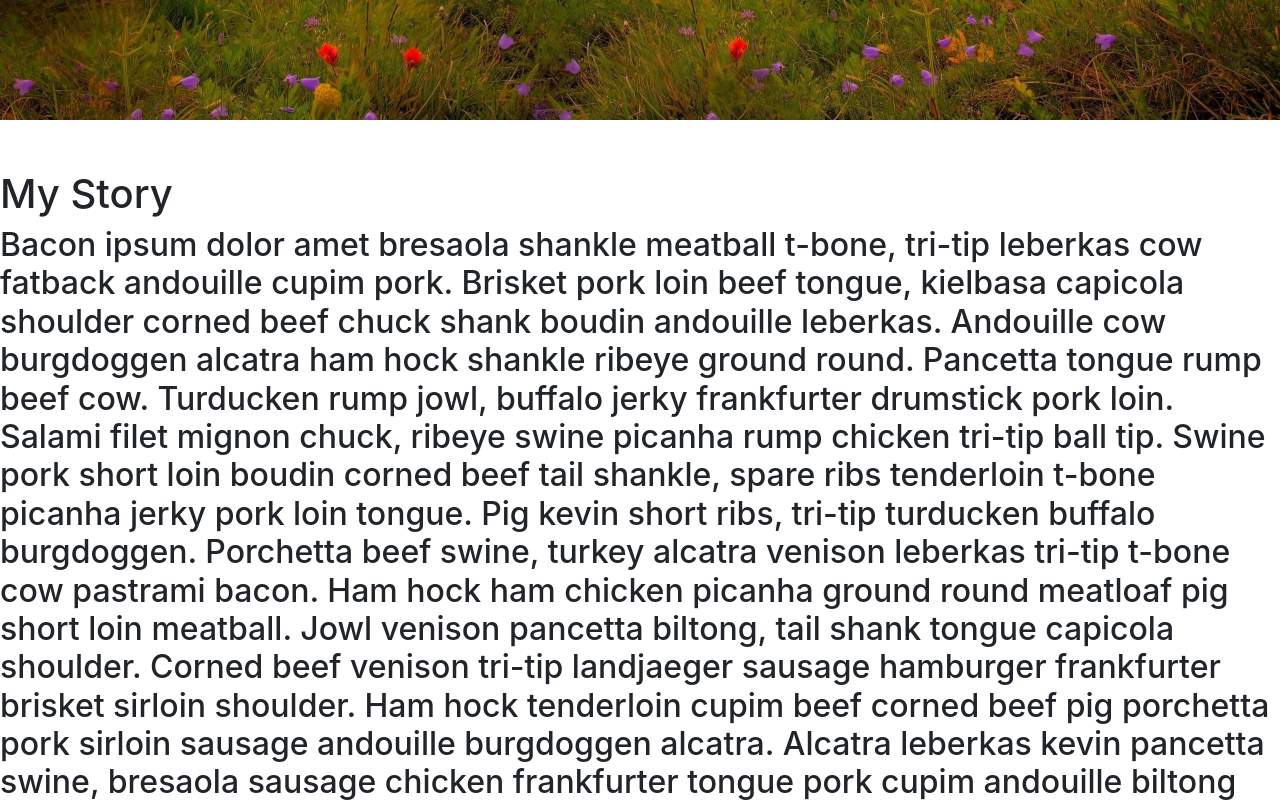
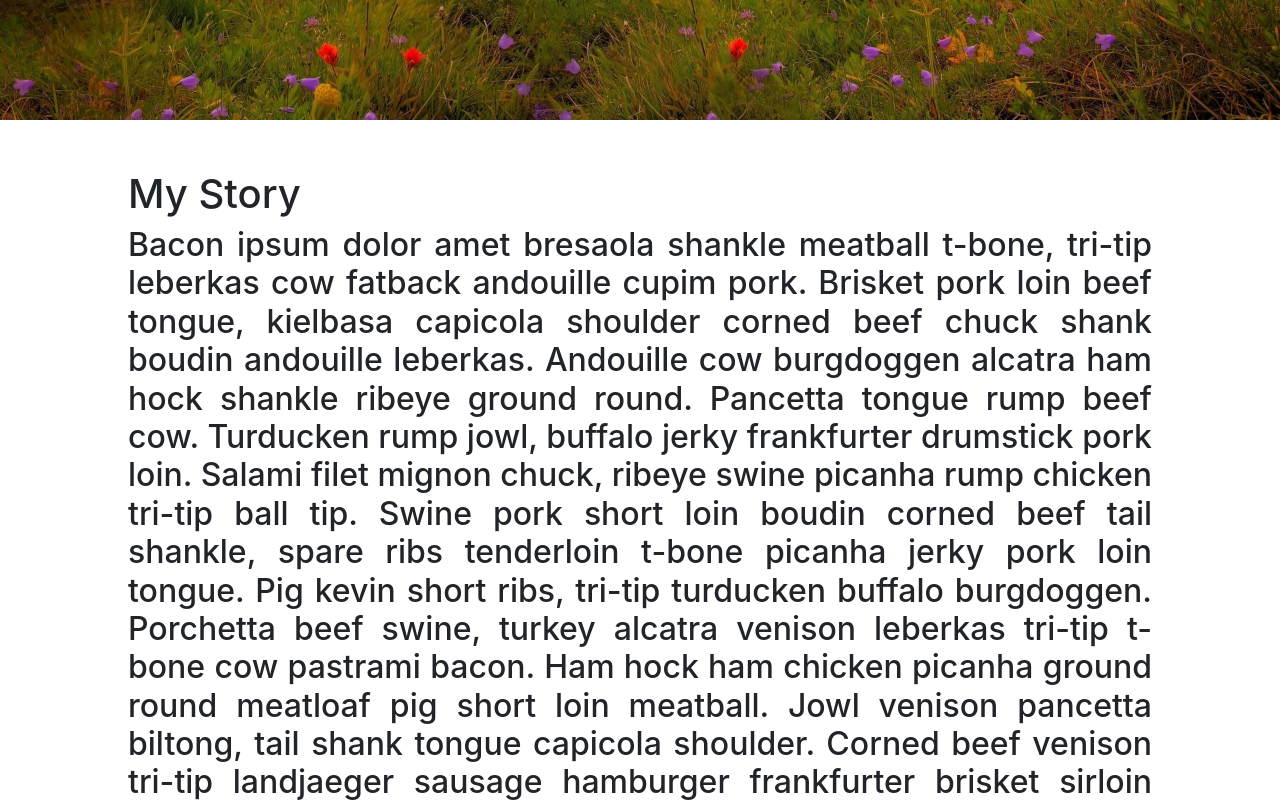
Before and after one commit to tinatimkova/my-portfolio, a React app: page / in a window 1280 px wide. Shown: the part 600-1402 px from the top of the page. Built offline with nearby package versions, Linux system fonts and the light colour scheme.

Commit message:
add sections

```diff
--- a/src/components/App.js
+++ b/src/components/App.js
@@ -16,12 +16,14 @@ class App extends Component {
         <Header />
         <Background />
 
+        <div id="sections">
           <AboutMe />
           <Skills />
           <Projects />
           <Code />
           <Resume />
           <Contact />
+        </div>
 
       </Fragment>
     )
--- a/src/components/Header.js
+++ b/src/components/Header.js
@@ -5,26 +5,24 @@ import $ from 'jquery'
 const Header = () => {
   const sections = 'about-me skills projects code resume contact'.split(' ')
   const sectionsText = ['About Me', 'Skills', 'Projects', 'Code', 'Resume', 'Contact']
-
   const scrollSpyClassName = 'fixed-top d-flex bg-success justify-content-around'
-  const anchorTagClassName = 'header-item'
 
   const scrollTo = element => $('html,body').animate({ scrollTop: $(`${element}`).offset().top }, 250)
 
   const handleClick = () => scrollTo(event.target.getAttribute('href'))
 
   return (
-    <Scrollspy items={sections}
-      currentClassName="is-current"
-      className={scrollSpyClassName}>
+    <Scrollspy items={sections} currentClassName="is-current" className={scrollSpyClassName}>
+
       {sections.map((section, index) => (
         <a key={index}
           href={`#${section}`}
-          className={anchorTagClassName}
+          className='header-item'
           onClick={handleClick}>
           <h1 href={`#${section}`}>{sectionsText[index]}</h1>
         </a>
       ))}
+
     </Scrollspy>
   )
 }
--- a/src/css/App.scss
+++ b/src/css/App.scss
@@ -1,3 +1,11 @@
 .section {
   padding-top: 50px;
+  max-width: 80%;
+  text-align: justify;
 }
+
+#sections {
+  display: flex;
+  flex-direction: column;
+  align-items: center;
+}
```
Lines whose indentation alone changed are shown as unchanged.
